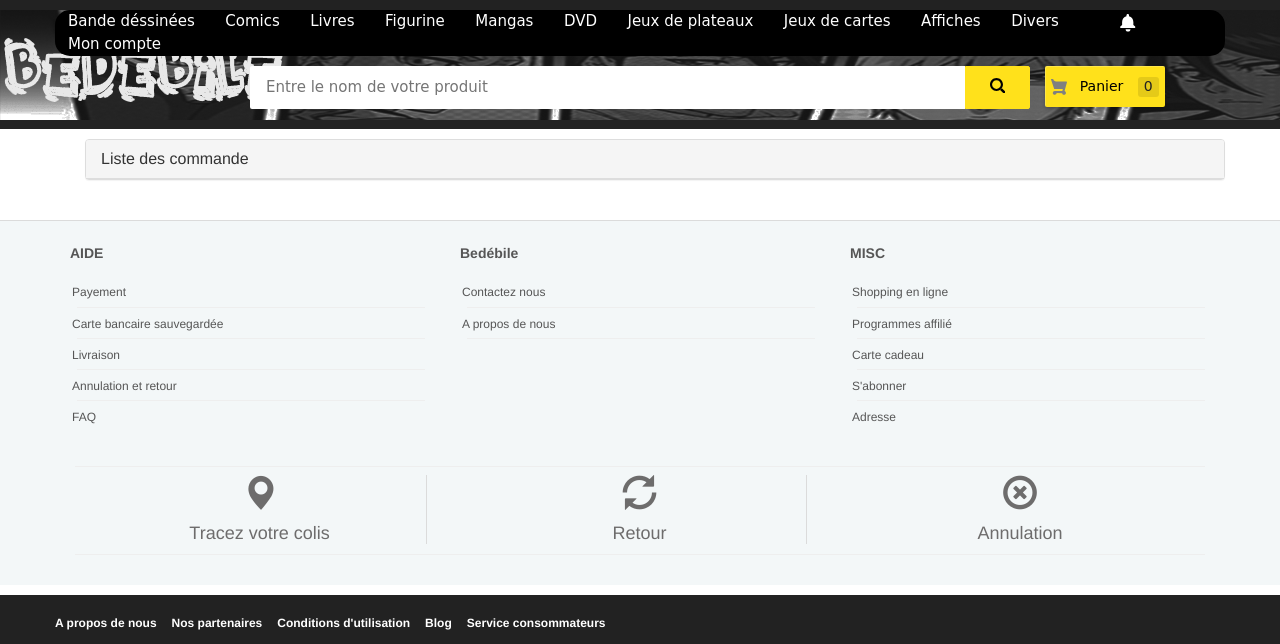
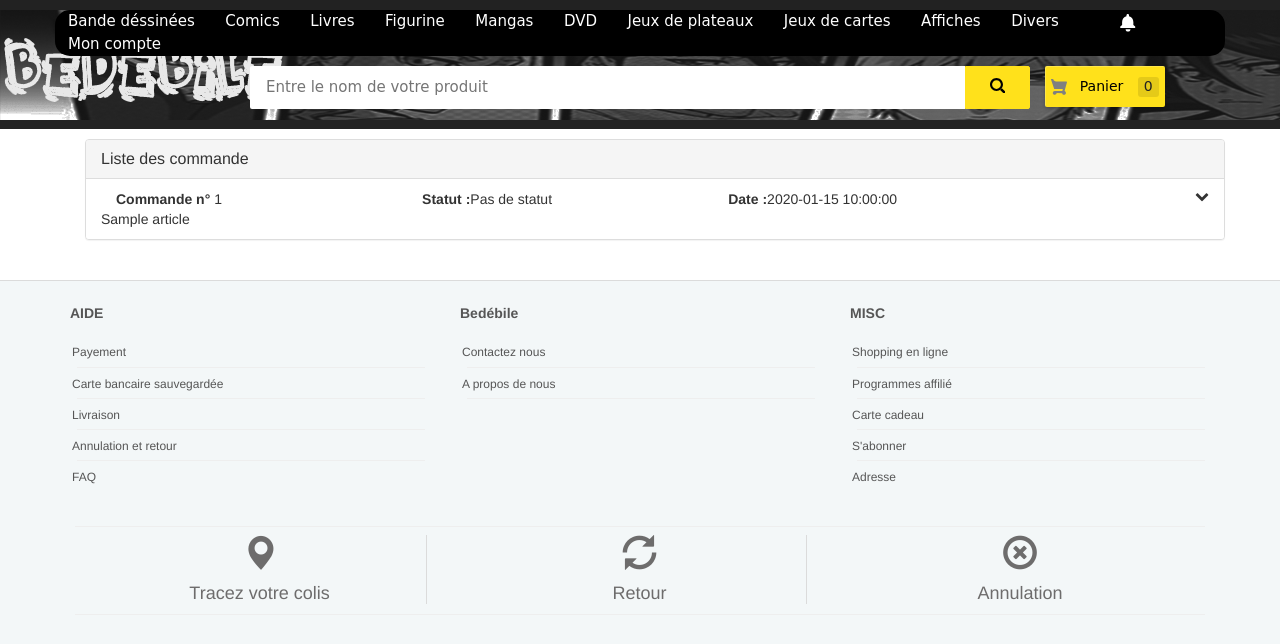
Before and after one commit to TANIAX/Library, a PHP site: template Bedebile/views/liste_commande.php in a window 1280 px wide. Shown: the top 644 px of the page. Run offline with PHP 8.4, Linux system fonts and the light colour scheme; the template is opened without the code that fills it: most values are stand-ins (such as "Sample title", 1, 10 or a date in 2020); data that the repository does not hold is empty; some libraries are stand-ins or nearby versions.

Commit message:
Fix liste_commande + Add .htaccess

```diff
--- a/Bedebile/models/commande.php
+++ b/Bedebile/models/commande.php
@@ -58,7 +58,7 @@ function getArticlesByCommandeId($commande_id){
   $DB = new DB();
   $req = $DB->db->prepare('SELECT * FROM articles INNER JOIN jointable ON jointure_article_id = article_id WHERE jointure_commande_id = 1');
   $req->execute();
-  $donnees = $req->fetch(PDO::FETCH_OBJ);
+  $donnees = $req->fetchAll(PDO::FETCH_OBJ);
   $req->closeCursor();
   return $donnees;
 }
--- a/Bedebile/views/liste_commande.php
+++ b/Bedebile/views/liste_commande.php
@@ -7,11 +7,11 @@
     </div>
     <ul class="list-group">
       <?php $i=0; ?>
-      <?php foreach ($commande as $commande): ?>
+      <?php foreach ($commandes as $commande): ?>
         <?php
 
         $statut = "";
-        switch ($commande->commande_statut) {
+        switch ($commande['commande']->commande_statut) {
           case 1:
           $statut = "valider";
           break;
@@ -27,15 +27,15 @@
         ?>
 
         <li class="list-group-item">
-          <div class="row toggle" id="dropdown-detail-<?=$commande->commande_id?>" data-toggle="detail-<?=$commande->commande_id?>">
+          <div class="row toggle" id="dropdown-detail-<?=$commande['commande']->commande_id?>" data-toggle="detail-<?=$commande['commande']->commande_id?>">
             <div class="col-xs-10">
-              <div class="col-sm-4"><strong>Commande n°</strong> <?=$commande->commande_id?></div>
+              <div class="col-sm-4"><strong>Commande n°</strong> <?=$commande['commande']->commande_id?></div>
               <div class="col-sm-4"><strong>Statut :</strong><?=$statut?></div>
-              <div class="col-sm-4"><strong>Date :</strong><?=$commande->commande_date?></div>
+              <div class="col-sm-4"><strong>Date :</strong><?=$commande['commande']->commande_date?></div>
             </div>
             <div class="col-xs-2"><i class="fa fa-chevron-down pull-right"></i></div>
           </div>
-          <div id="detail-<?=$commande->commande_id?>">
+          <div id="detail-<?=$commande['commande']->commande_id?>">
             <hr></hr>
             <div class="container">
               <div class="fluid-row">
@@ -66,6 +66,11 @@
               </div>
             </div>
           </div>
+
+      <?php foreach ($commande['articles'] as $article): ?>
+      <?= $article->article_nom?>
+      </br>
+      <?php endforeach; ?>
         </li>
       <?php endforeach; ?>
 
```
Also changed, not shown: Bedebile/controller/liste_commande.php (+8 -11 lines), Bedebile/.htaccess (added).
